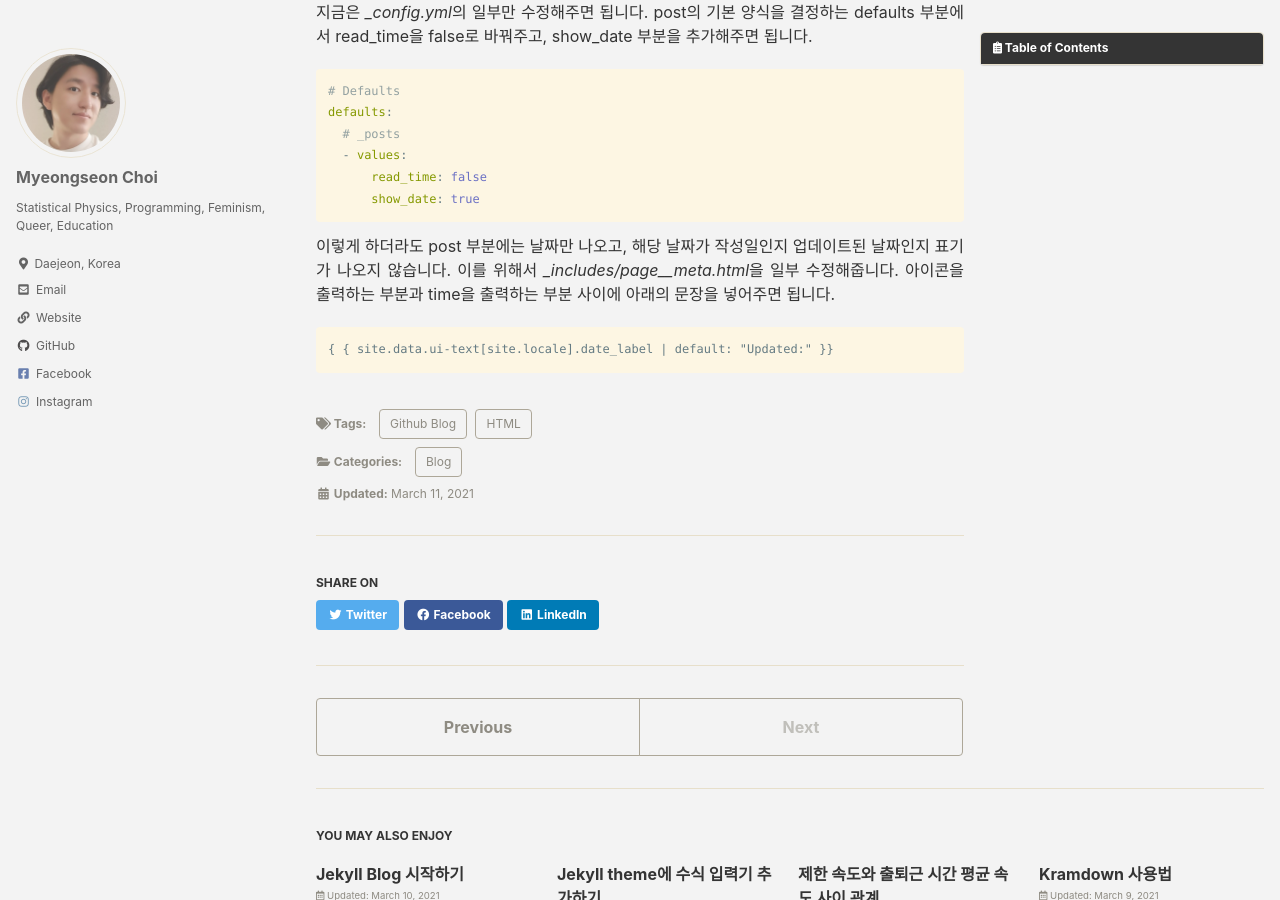
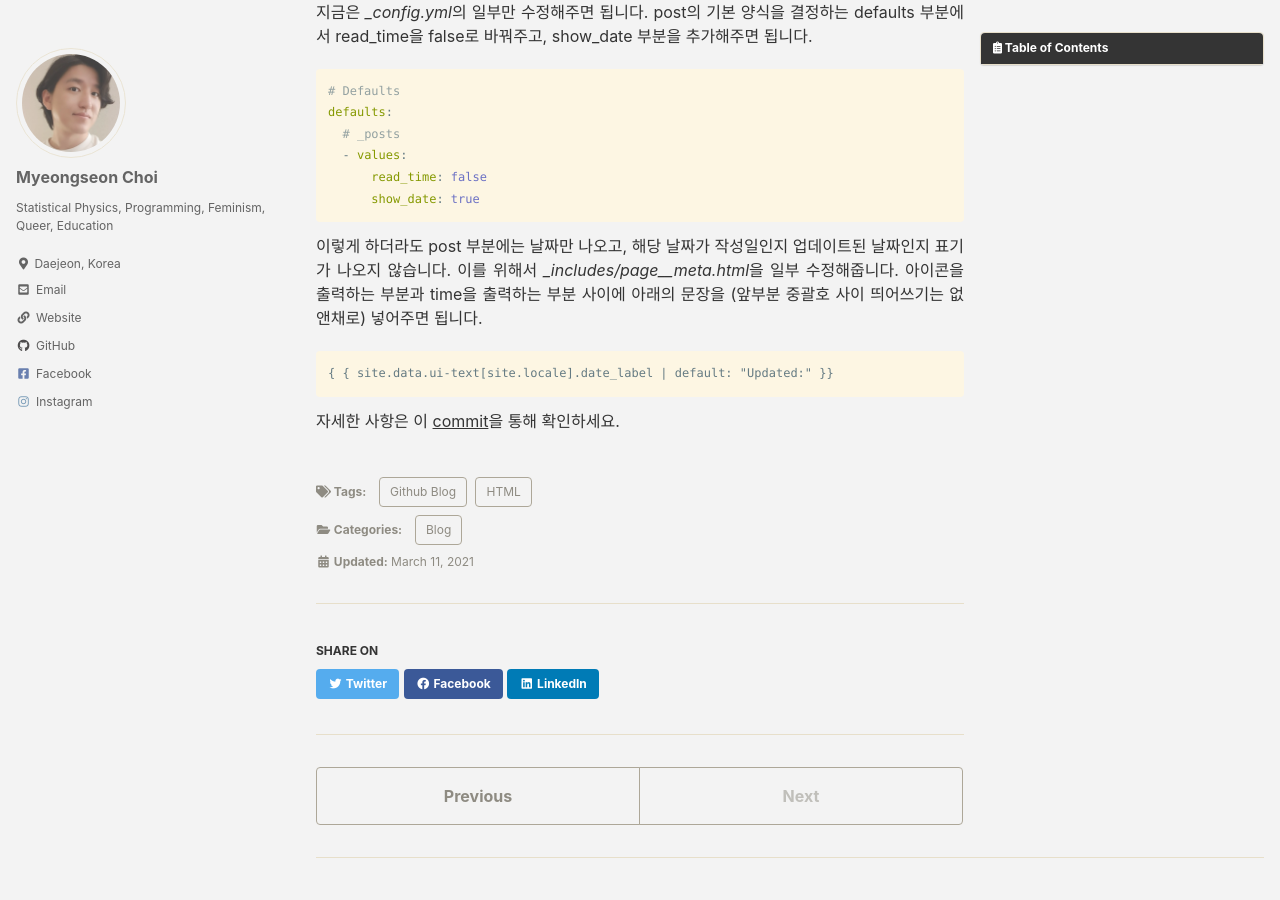
Before and after one commit to key262yek/key262yek.github.io, a Jekyll site: the page built from _posts/2021-03-11-update-time-of-post.md, in a window 1280 px wide and 900 px high, scrolled down 311 px. Built offline with Jekyll 4.4.1, drawn with Linux system fonts in a browser that asks for light colours; cached includes are drawn as plain includes.

Commit message:
Update 2021-03-11-update-time-of-post.md

```diff
--- a/_posts/2021-03-11-update-time-of-post.md
+++ b/_posts/2021-03-11-update-time-of-post.md
@@ -31,8 +31,10 @@ defaults:
 
 이렇게 하더라도 post 부분에는 날짜만 나오고, 해당 날짜가 작성일인지 업데이트된 날짜인지 표기가 나오지 않습니다.
 이를 위해서 *_includes/page__meta.html*을 일부 수정해줍니다.
-아이콘을 출력하는 부분과 time을 출력하는 부분 사이에 아래의 문장을 넣어주면 됩니다.
+아이콘을 출력하는 부분과 time을 출력하는 부분 사이에 아래의 문장을 (앞부분 중괄호 사이 띄어쓰기는 없앤채로) 넣어주면 됩니다.
 
 ~~~ html
 { { site.data.ui-text[site.locale].date_label | default: "Updated:" }}
 ~~~
+
+자세한 사항은 이 [commit](https://github.com/key262yek/key262yek.github.io/commit/c955e2bf588b2dd22da68c18d13a6f31e1aeea1e)을 통해 확인하세요.
```
